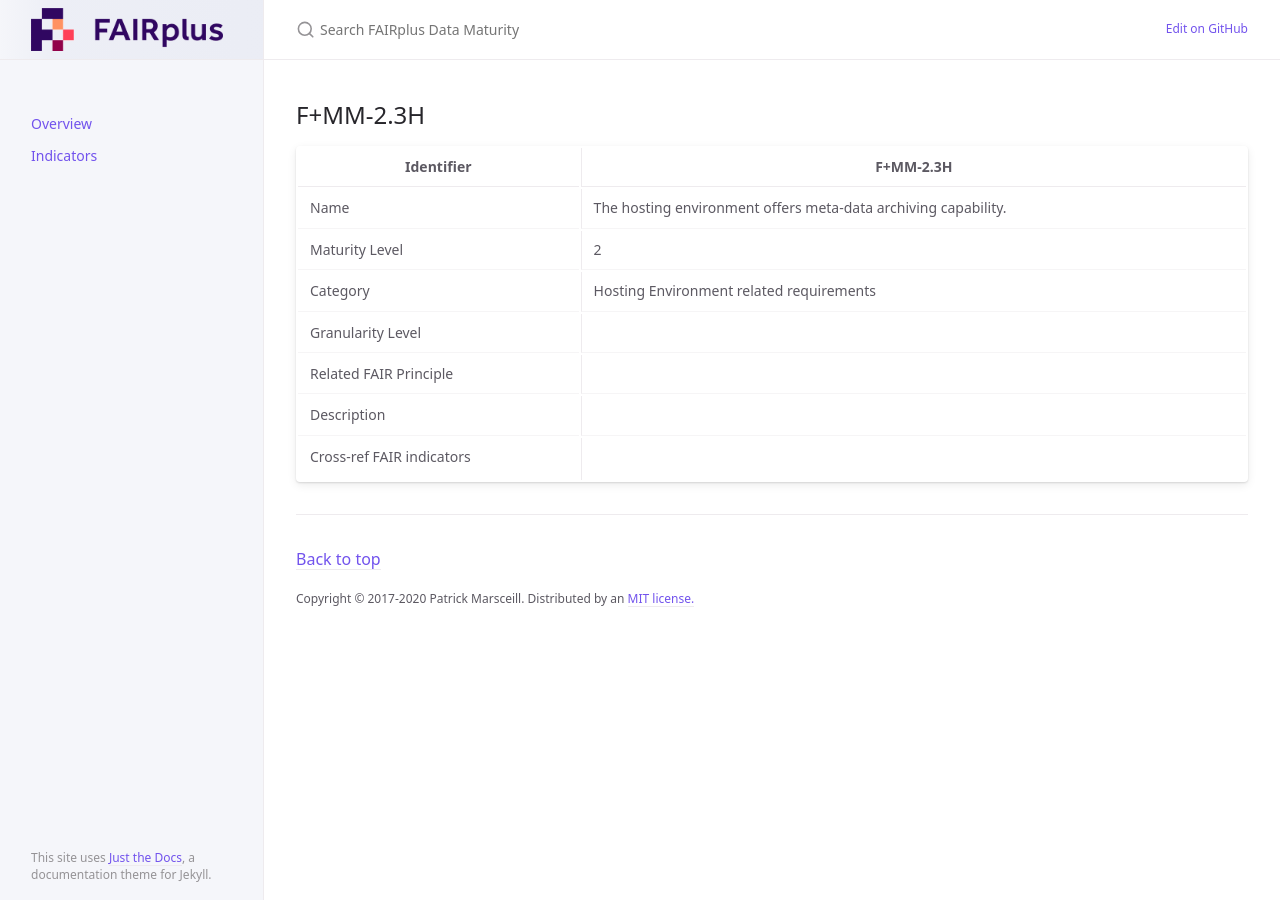
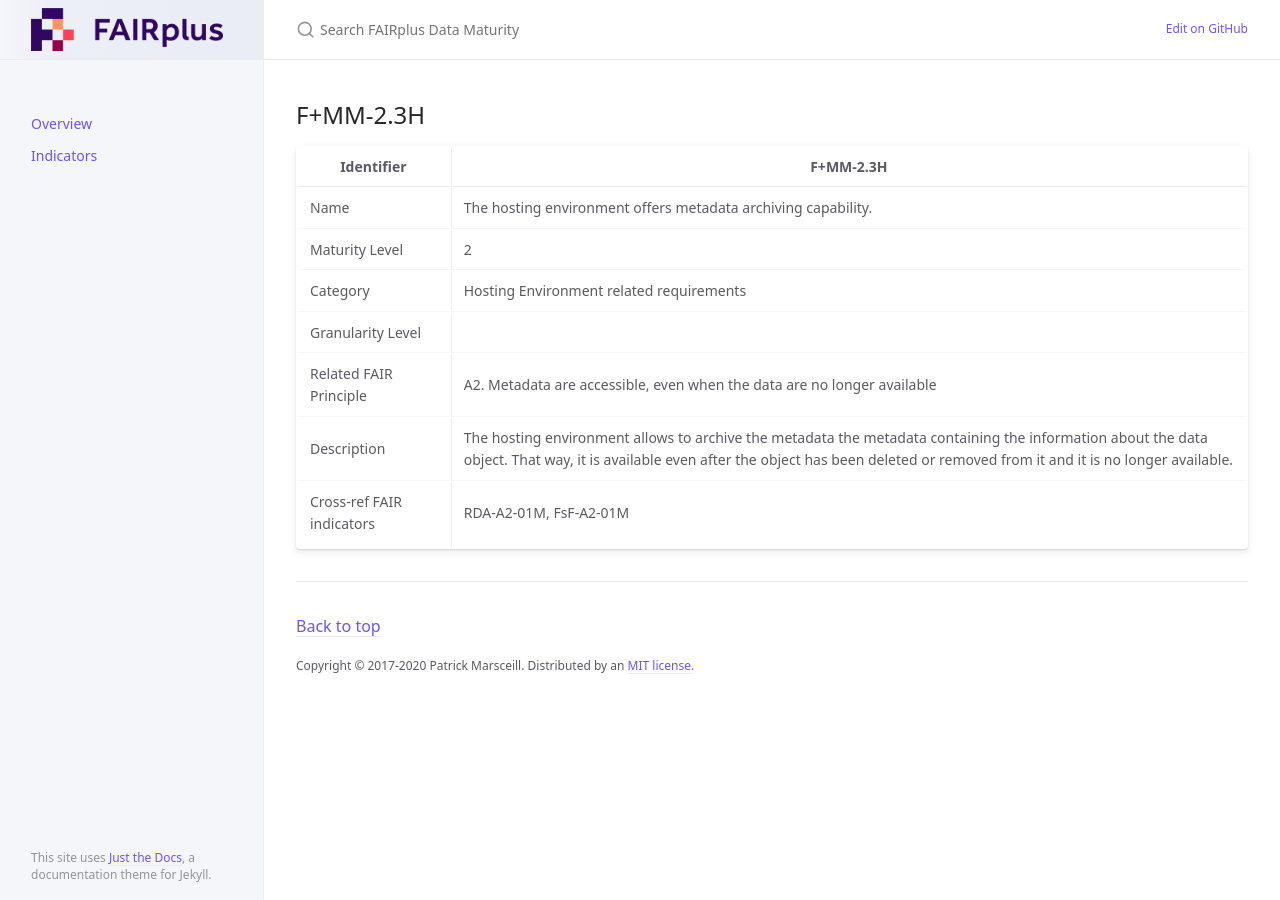
Before and after one commit to FAIRplus/Data-Maturity, a Jekyll site: the page built from docs/_indicators/F. F+MM-2.3H.md, in a window 1280 px wide. Built offline with Jekyll 4.4.1, drawn with Linux system fonts in a browser that asks for light colours.

Commit message:
Update F. F+MM-2.3H.md

```diff
--- a/docs/_indicators/F. F+MM-2.3H.md
+++ b/docs/_indicators/F. F+MM-2.3H.md
@@ -8,10 +8,10 @@ nav_exclude: True
 
 | Identifier | F+MM-2.3H |
 | ---------- | ----------|
-| Name | The hosting environment offers meta-data archiving capability. |
+| Name | The hosting environment offers metadata archiving capability. |
 | Maturity Level | 2 |
 | Category | Hosting Environment related requirements |
 | Granularity Level | |
-| Related FAIR Principle | |
-| Description | |
-| Cross-ref FAIR indicators | |
+| Related FAIR Principle | A2. Metadata are accessible, even when the data are no longer available |
+| Description | The hosting environment allows  to archive the metadata the metadata containing the information about the data object. That way, it is available even after the object has been deleted or removed from it and it is no longer available. |
+| Cross-ref FAIR indicators | RDA-A2-01M, FsF-A2-01M |
```
